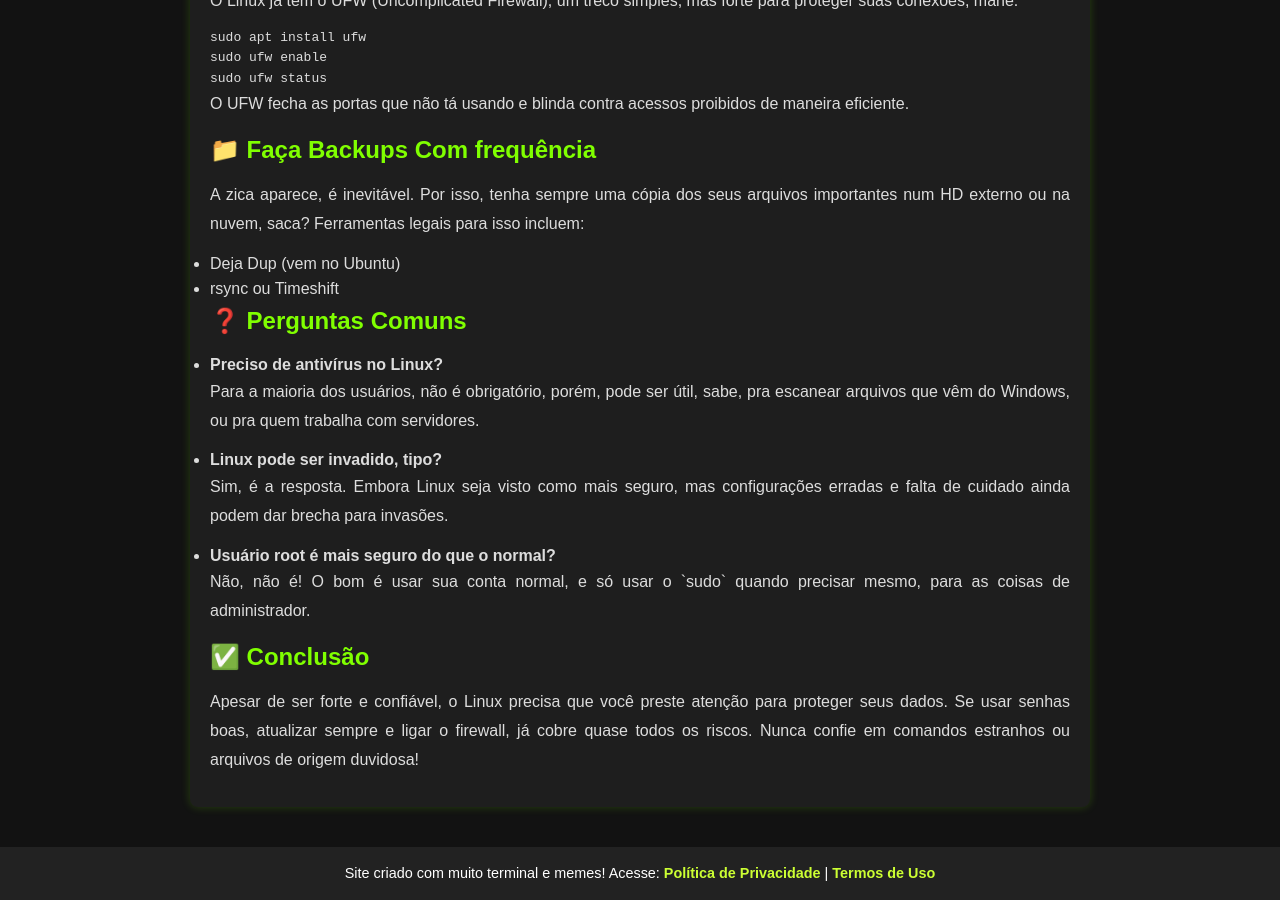
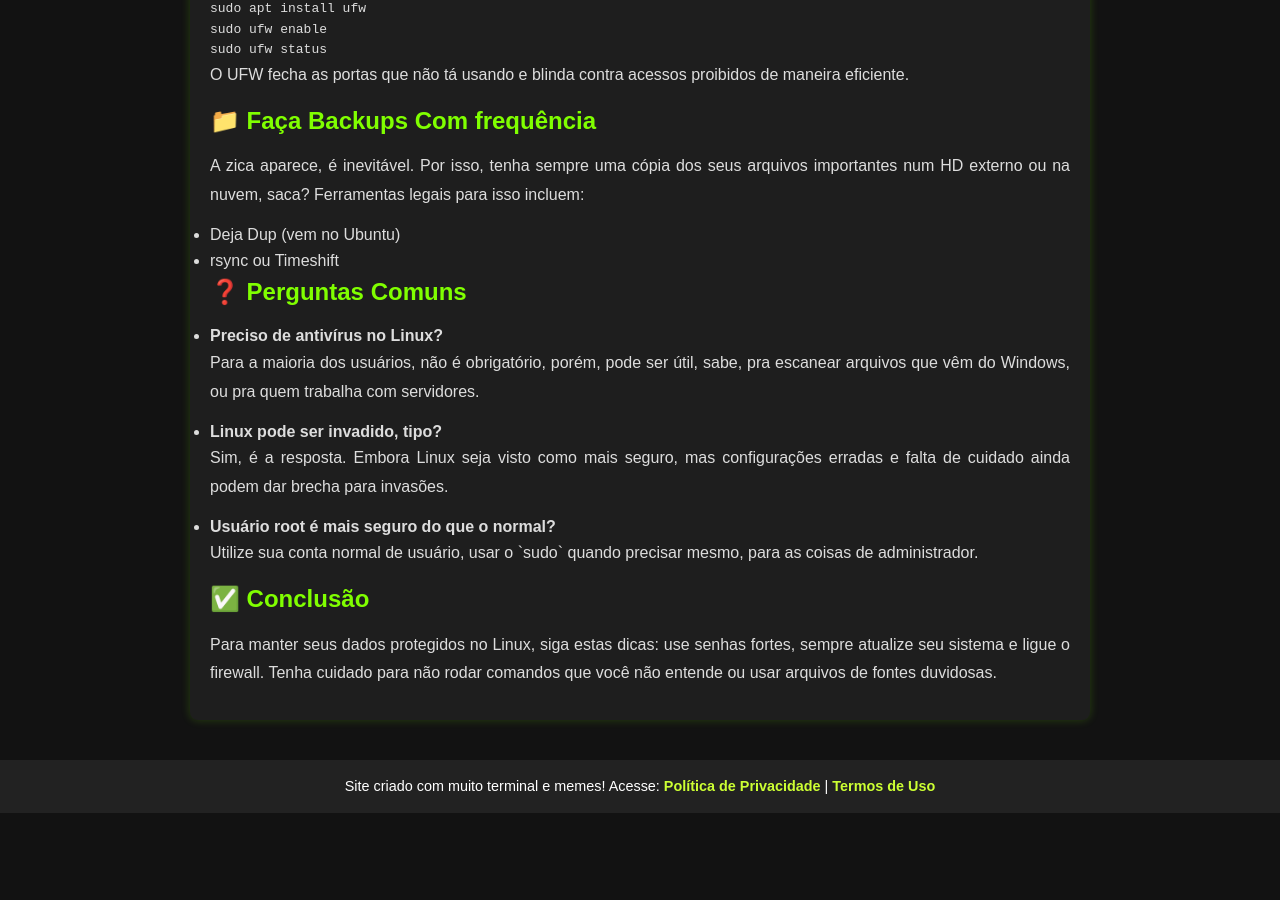
Before and after one commit to Piolinux/piolinux-site, a Jekyll site: the page seguranca-linux-iniciantes.html, which Jekyll copies as it is, in a window 1280 px wide and 900 px high, scrolled down 1041 px. Built offline with Jekyll 4.4.1, drawn with Linux system fonts in a browser that asks for light colours; after the commit the page ends 1854 px from its top, so only the background shows below that; some of the changed text lies outside the part shown.

Commit message:
Update seguranca-linux-iniciantes.html

```diff
--- a/seguranca-linux-iniciantes.html
+++ b/seguranca-linux-iniciantes.html
@@ -302,7 +302,7 @@ footer a:hover {
     <section>
         <p>Pensa que tá completamente seguro só por causa do Linux? Não se iluda, hein? Usar o sistema com cuidado é crucial, porque ninguém escapa das ameaças, sobretudo se você também usa Windows em outra partição, ou se usa o Wine pra rodar app da Microsoft.</p>
 
-            <p>A seguir, descubra as práticas mais importantes pra manter seu sistema longe das ameaças digitais e vazamentos de dados. Vamos falar de senhas seguras, atualizações, permissões de usuário, backups e outras coisas, tudo explicado de forma simples e direta.</p>
+            <p>Para manter seus dados e sistema seguros, vamos abordar senhas fortes, atualizações, controle de acesso, backups e outras dicas. Tudo de um jeito fácil de entender.</p>
 
             <h2>🧩 Use Senhas Fortes e Gerenciadores</h2>
             <p>Senhas ruins abrem as portas pra invasão, bem fácil. Fuja de datas de nascimento, nomes simples, ou sequências fáceis de prever.</p>
@@ -347,12 +347,12 @@ sudo ufw status</code></pre>
                 </li>
                 <li>
                     <h4>Usuário root é mais seguro do que o normal?</h4>
-                    <p>Não, não é! O bom é usar sua conta normal, e só usar o `sudo` quando precisar mesmo, para as coisas de administrador.</p>
+                    <p>Utilize sua conta normal de usuário, usar o `sudo` quando precisar mesmo, para as coisas de administrador.</p>
                 </li>
             </ul>
 
             <h2>✅ Conclusão</h2>
-            <p>Apesar de ser forte e confiável, o Linux precisa que você preste atenção para proteger seus dados. Se usar senhas boas, atualizar sempre e ligar o firewall, já cobre quase todos os riscos. Nunca confie em comandos estranhos ou arquivos de origem duvidosa!</p>
+            <p>Para manter seus dados protegidos no Linux, siga estas dicas: use senhas fortes, sempre atualize seu sistema e ligue o firewall. Tenha cuidado para não rodar comandos que você não entende ou usar arquivos de fontes duvidosas.</p>
 
     </section>
 
```
